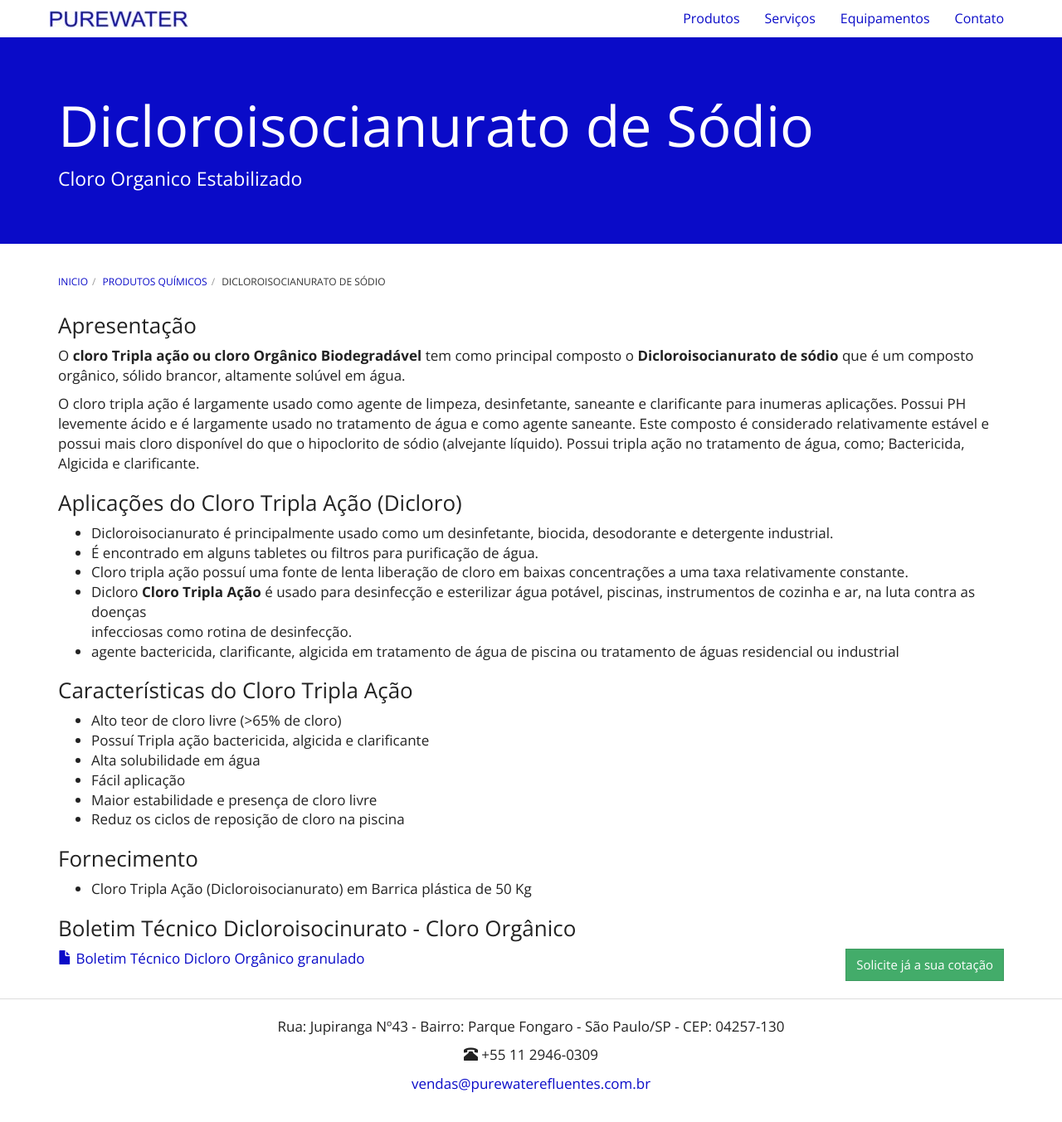
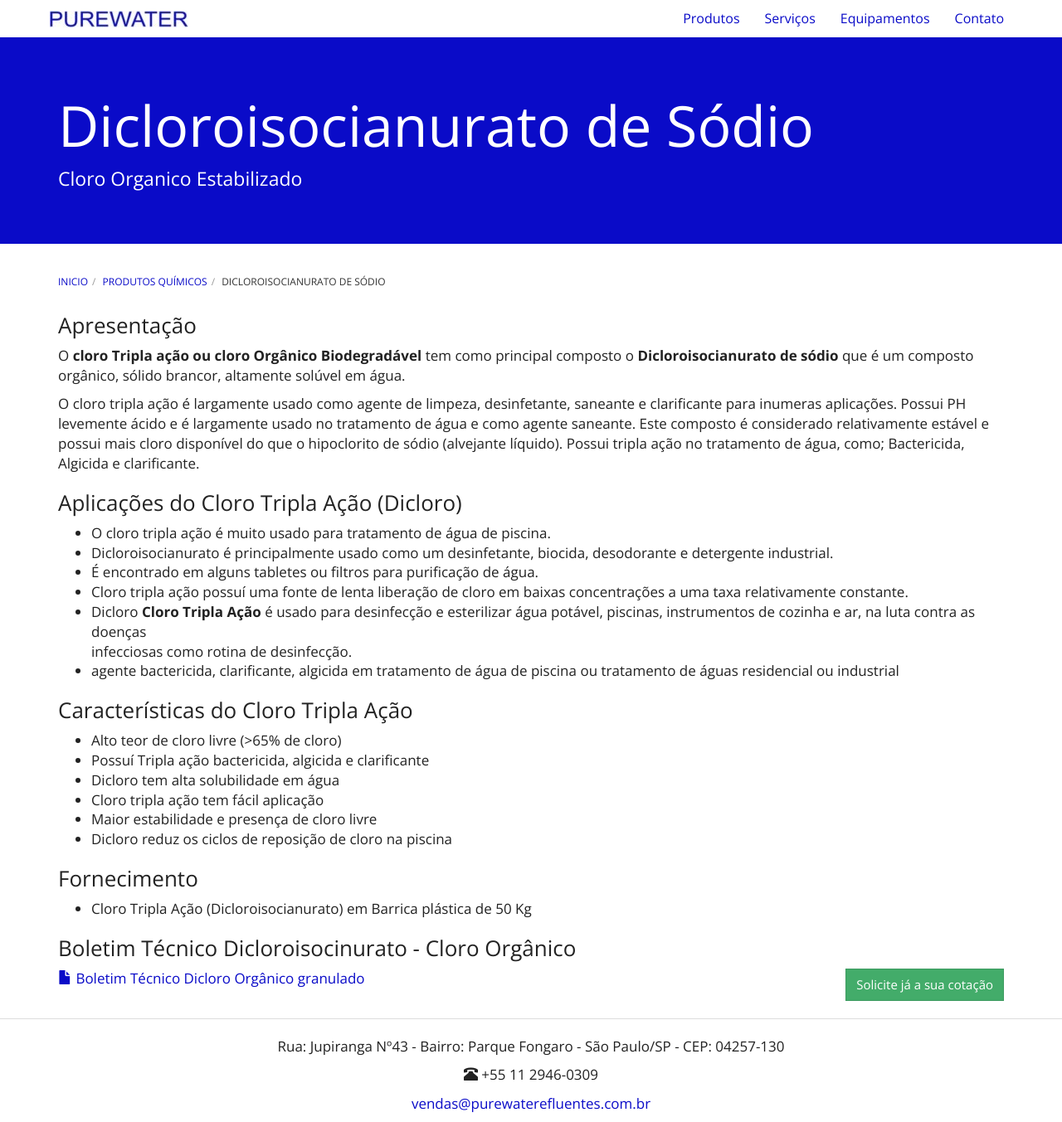
Before and after one commit to purewaterefluentes/purewaterefluentes.github.io, a Jekyll site: the page built from produtos/dicloroisocianurato.md, in a window 1280 px wide and 1353 px high. Shown: the whole window at 83% size. Built offline with Jekyll 4.4.1, drawn with Linux system fonts in a browser that asks for light colours; nearby versions of some CDN libraries; library files that are not in the unit come from our copies.

Commit message:
Create dicloroisocianurato.md

```diff
--- a/produtos/dicloroisocianurato.md
+++ b/produtos/dicloroisocianurato.md
@@ -15,6 +15,7 @@ Possui tripla ação no tratamento de água, como; Bactericida, Algicida e clari
 
 ### Aplicações do Cloro Tripla Ação (Dicloro)
 
+- O cloro tripla ação é muito usado para tratamento de água de piscina.
 - Dicloroisocianurato é principalmente usado como um desinfetante, biocida, desodorante e detergente industrial.
 - É encontrado em alguns tabletes ou filtros para purificação de água.
 - Cloro tripla ação possuí uma fonte de lenta liberação de cloro em baixas concentrações a uma taxa relativamente constante.
@@ -27,10 +28,10 @@ Possui tripla ação no tratamento de água, como; Bactericida, Algicida e clari
 
 - Alto teor de cloro livre (>65% de cloro)
 - Possuí Tripla ação bactericida, algicida e clarificante
-- Alta solubilidade em água
-- Fácil aplicação
+- Dicloro tem alta solubilidade em água
+- Cloro tripla ação tem fácil aplicação
 - Maior estabilidade e presença de cloro livre
-- Reduz os ciclos de reposição de cloro na piscina
+- Dicloro reduz os ciclos de reposição de cloro na piscina
 
 ### Fornecimento
 
```
